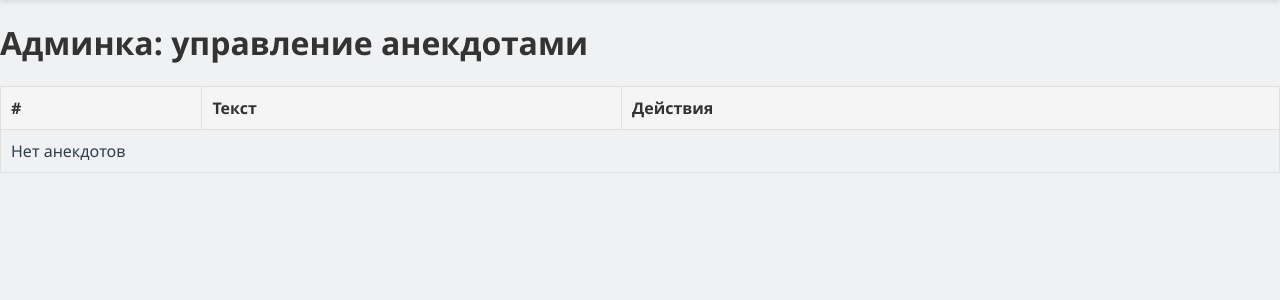
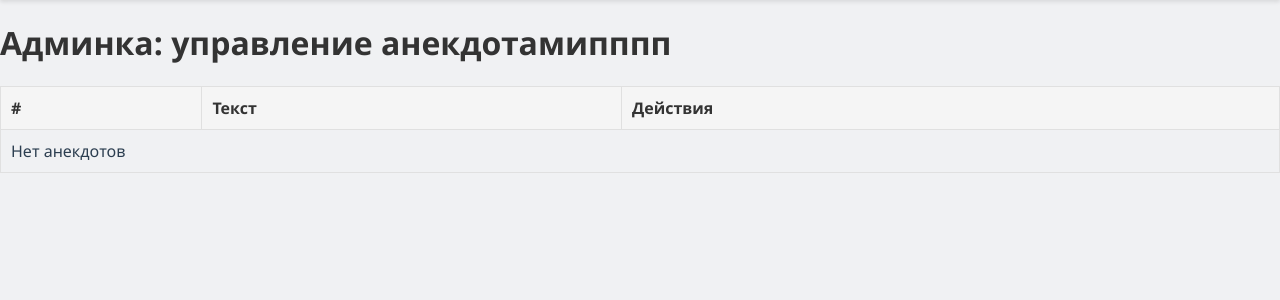
Before and after one commit to NikitaBurmak/mysite, a Symfony app: template templates/admin/dashboard.html.twig in a window 1280 px wide. Shown: the part 49-349 px from the top of the page. Run offline with Twig, Linux system fonts and the light colour scheme; the template is opened without the code that fills it, so the values that code supplies are empty; some libraries are stand-ins or nearby versions.

Commit message:
Update dashboard.html.twig

```diff
--- a/templates/admin/dashboard.html.twig
+++ b/templates/admin/dashboard.html.twig
@@ -3,7 +3,7 @@
 {% block title %}Админка{% endblock %}
 
 {% block body %}
-    <h1>Админка: управление анекдотами</h1>
+    <h1>Админка: управление анекдотамипппп</h1>
 
     <table border="1" cellpadding="5">
         <thead>
```
